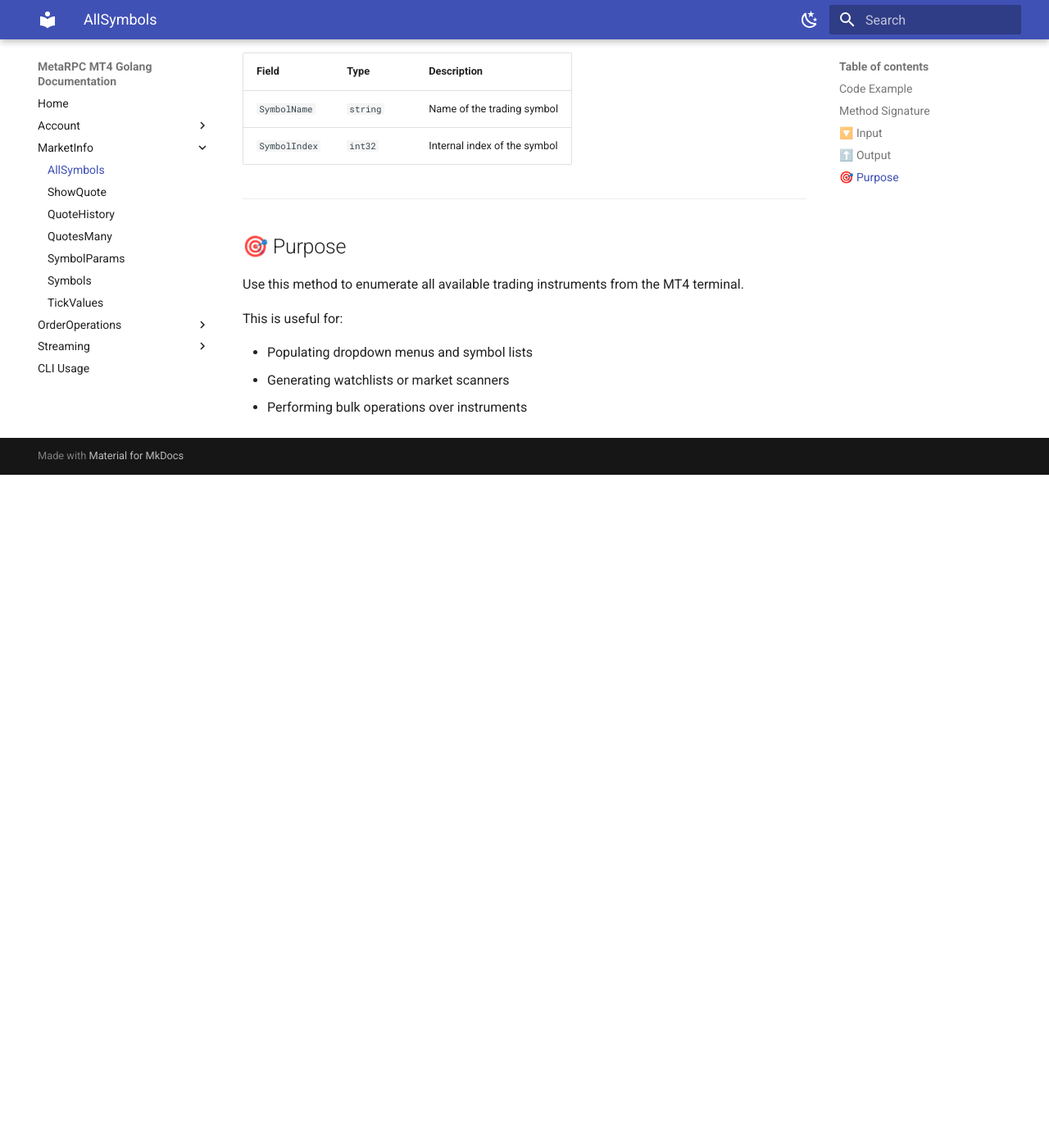
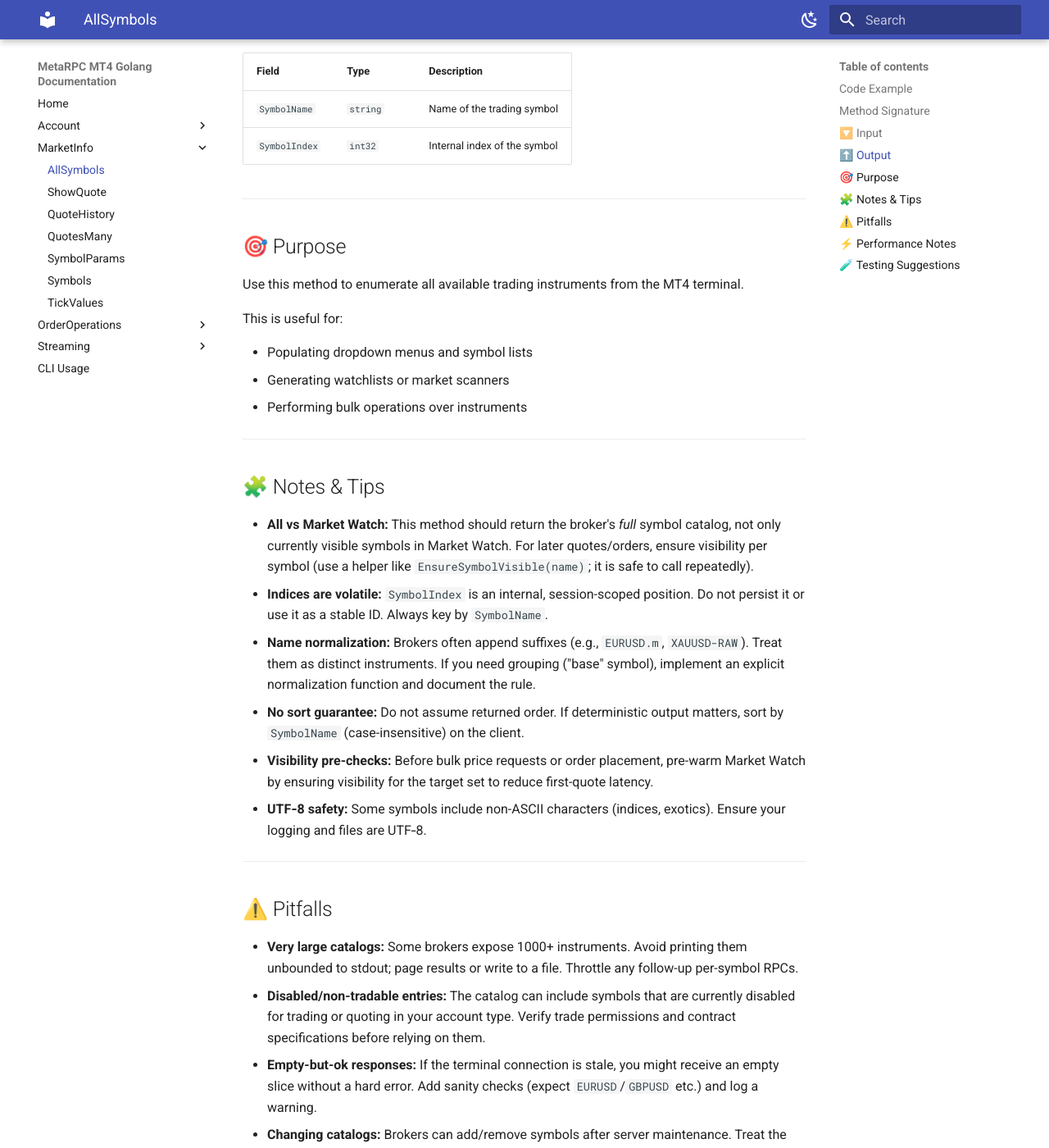
Before and after one commit to MetaRPC/GoMT4, an MkDocs documentation site: the page built from docs/Market_Info/ShowAllSymbols.md, in a window 1280 px wide and 1400 px high, scrolled down 1273 px. Shown: the whole window at 82% size. Built offline with MkDocs 1.6.1 and Material for MkDocs 9.7.7, drawn with Linux system fonts in a browser that asks for light colours; before the commit the page ends 1852 px from its top, so only the background shows below that; some of the changed text lies outside the part shown.

Commit message:
Update ShowAllSymbols.md

```diff
--- a/docs/Market_Info/ShowAllSymbols.md
+++ b/docs/Market_Info/ShowAllSymbols.md
@@ -69,3 +69,40 @@ This is useful for:
 * Populating dropdown menus and symbol lists
 * Generating watchlists or market scanners
 * Performing bulk operations over instruments
+
+---
+
+## 🧩 Notes & Tips
+
+* **All vs Market Watch:** This method should return the broker's *full* symbol catalog, not only currently visible symbols in Market Watch. For later quotes/orders, ensure visibility per symbol (use a helper like `EnsureSymbolVisible(name)`; it is safe to call repeatedly).
+* **Indices are volatile:** `SymbolIndex` is an internal, session-scoped position. Do not persist it or use it as a stable ID. Always key by `SymbolName`.
+* **Name normalization:** Brokers often append suffixes (e.g., `EURUSD.m`, `XAUUSD-RAW`). Treat them as distinct instruments. If you need grouping ("base" symbol), implement an explicit normalization function and document the rule.
+* **No sort guarantee:** Do not assume returned order. If deterministic output matters, sort by `SymbolName` (case-insensitive) on the client.
+* **Visibility pre-checks:** Before bulk price requests or order placement, pre-warm Market Watch by ensuring visibility for the target set to reduce first-quote latency.
+* **UTF‑8 safety:** Some symbols include non-ASCII characters (indices, exotics). Ensure your logging and files are UTF‑8.
+
+---
+
+## ⚠️ Pitfalls
+
+* **Very large catalogs:** Some brokers expose 1000+ instruments. Avoid printing them unbounded to stdout; page results or write to a file. Throttle any follow-up per-symbol RPCs.
+* **Disabled/non-tradable entries:** The catalog can include symbols that are currently disabled for trading or quoting in your account type. Verify trade permissions and contract specifications before relying on them.
+* **Empty-but-ok responses:** If the terminal connection is stale, you might receive an empty slice without a hard error. Add sanity checks (expect `EURUSD`/`GBPUSD` etc.) and log a warning.
+* **Changing catalogs:** Brokers can add/remove symbols after server maintenance. Treat the result as a snapshot and refresh before long-running jobs.
+
+---
+
+## ⚡ Performance Notes
+
+* **Batch follow-ups:** For metadata or quotes, prefer batch endpoints when available (e.g., `QuoteMany`) or cap concurrency to \~8–16 workers to avoid saturating the terminal.
+* **Context discipline:** Use a bounded context (3–5s). On first call after terminal launch, allow a slightly higher timeout.
+* **Memory hygiene:** Iterate directly over the returned slice; avoid unnecessary copies unless you sort/filter.
+
+---
+
+## 🧪 Testing Suggestions
+
+* **Happy path:** Assert the list is non-empty and contains anchors (e.g., `EURUSD`).
+* **Determinism check:** Apply a stable sort and snapshot to a golden file for UI components.
+* **Failure path:** Simulate terminal down / broker maintenance; verify you handle empty result + warning gracefully.
+* **Permission edge:** Include a symbol you know is disabled and ensure downstream code skips it safely.
```
